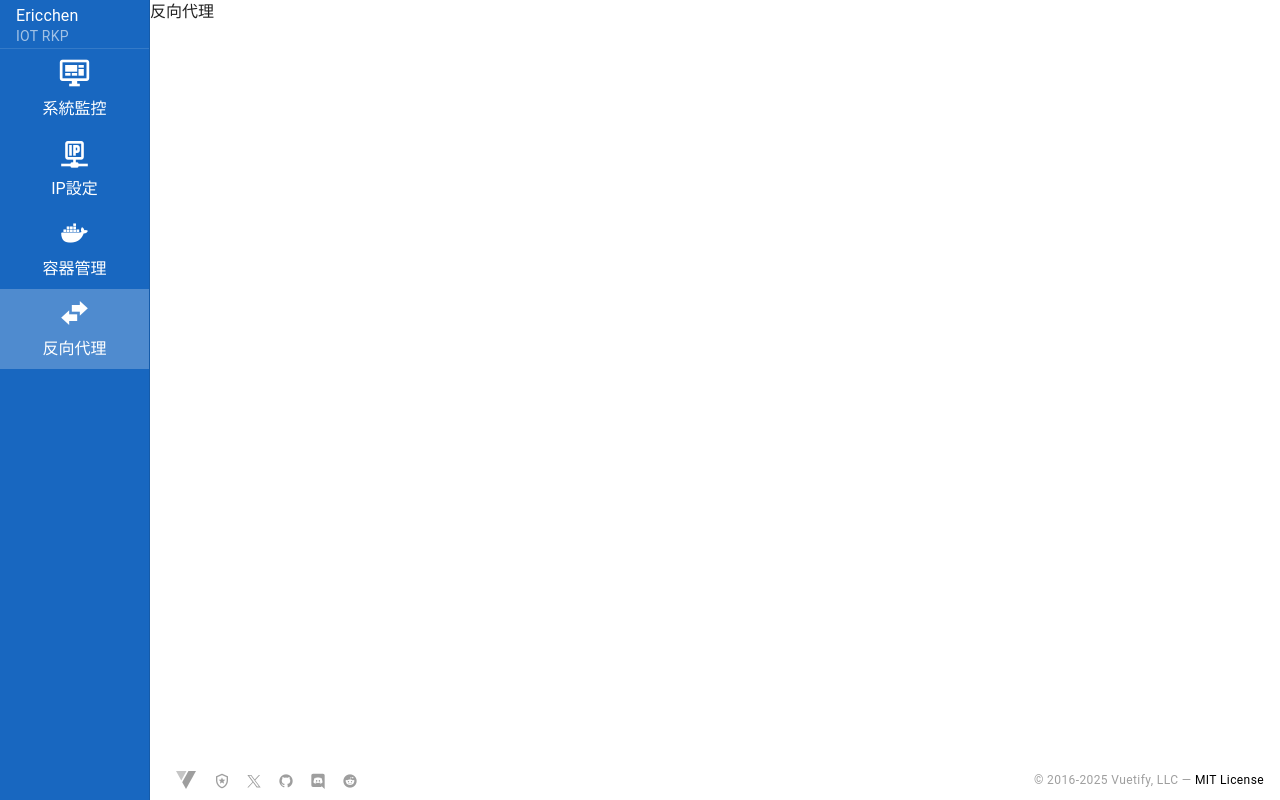
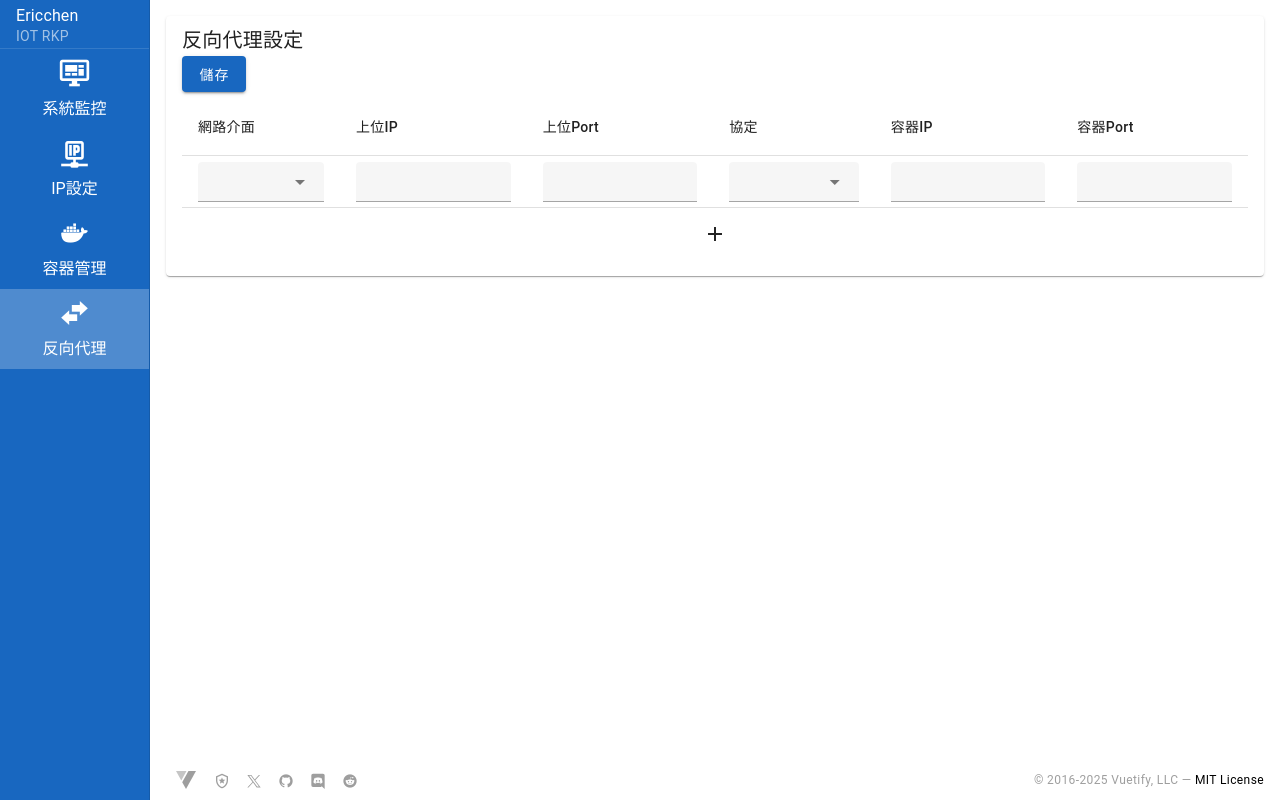
Before and after one commit to Jyunnn/iot_rkpweb, a Vue app: page /ReverseProxyConfiguration in a window 1280 px wide. Built offline with nearby package versions, Linux system fonts and the light colour scheme; no server answers; a small style sheet from the web is missing.

Commit message:
feat: add reverse proxy configuration page

```diff
--- a/src/pages/ReverseProxyConfiguration.vue
+++ b/src/pages/ReverseProxyConfiguration.vue
@@ -1,7 +1,185 @@
 <template>
-  <p>反向代理</p>
+  <v-container class="pa-4" fluid>
+    <v-card>
+      <v-card-title>
+        反向代理設定
+        <v-spacer />
+        <v-btn color="primary" @click="save">儲存</v-btn>
+      </v-card-title>
+      <v-card-text>
+        <v-table>
+          <thead>
+            <tr>
+              <th class="text-left">網路介面</th>
+              <th class="text-left">上位IP</th>
+              <th class="text-left">上位Port</th>
+              <th class="text-left">協定</th>
+              <th class="text-left">容器IP</th>
+              <th class="text-left">容器Port</th>
+            </tr>
+          </thead>
+          <tbody>
+            <tr v-for="(row, index) in rows" :key="index">
+              <td>
+                <v-select
+                  v-model="row.nic"
+                  density="compact"
+                  hide-details
+                  item-title="name"
+                  item-value="id"
+                  :items="networkInterfaces"
+                  return-object
+                />
+              </td>
+              <td>
+                <v-text-field
+                  v-model="row.upstreamIp"
+                  density="compact"
+                  hide-details
+                  :rules="[ipRule]"
+                  @input="row.upstreamIp = sanitizeIp(row.upstreamIp)"
+                />
+              </td>
+              <td>
+                <v-text-field
+                  v-model="row.upstreamPort"
+                  density="compact"
+                  hide-details
+                  :rules="[portRule]"
+                  @input="row.upstreamPort = sanitizePort(row.upstreamPort)"
+                />
+              </td>
+              <td>
+                <v-select
+                  v-model="row.protocol"
+                  density="compact"
+                  hide-details
+                  :items="protocols"
+                />
+              </td>
+              <td>
+                <v-text-field
+                  v-model="row.containerIp"
+                  density="compact"
+                  hide-details
+                  :rules="[ipRule]"
+                  @input="row.containerIp = sanitizeIp(row.containerIp)"
+                />
+              </td>
+              <td>
+                <v-text-field
+                  v-model="row.containerPort"
+                  density="compact"
+                  hide-details
+                  :rules="[portRule]"
+                  @input="row.containerPort = sanitizePort(row.containerPort)"
+                />
+              </td>
+            </tr>
+            <tr>
+              <td class="text-center" colspan="6">
+                <v-btn icon="mdi-plus" variant="text" @click="addRow" />
+              </td>
+            </tr>
+          </tbody>
+        </v-table>
+      </v-card-text>
+    </v-card>
+  </v-container>
 </template>
 
 <script setup>
-  //
+  import { onMounted, ref } from 'vue'
+
+  const networkInterfaces = ref([])
+  const protocols = ['HTTP', 'HTTPS']
+
+  const rows = ref([
+    {
+      nic: null,
+      upstreamIp: '',
+      upstreamPort: '',
+      protocol: '',
+      containerIp: '',
+      containerPort: '',
+    },
+  ])
+
+  const ipv4Regex = /^(25[0-5]|2[0-4]\d|1\d\d|[1-9]?\d)(\.(25[0-5]|2[0-4]\d|1\d\d|[1-9]?\d)){3}$/
+
+  const ipRule = v => !v || ipv4Regex.test(v) || '請輸入正確的IP格式'
+  const portRule = v => {
+    const n = Number(v)
+    return !v || (n >= 0 && n <= 65_535) || '請輸入正確的Port號'
+  }
+
+  function sanitizeIp (val) {
+    return val.replace(/[^\d.]/g, '')
+  }
+  function sanitizePort (val) {
+    return val.replace(/[^\d]/g, '')
+  }
+
+  function addRow () {
+    rows.value.push({
+      nic: null,
+      upstreamIp: '',
+      upstreamPort: '',
+      protocol: '',
+      containerIp: '',
+      containerPort: '',
+    })
+  }
+
+  async function save () {
+    for (const row of rows.value) {
+      if (
+        !ipv4Regex.test(row.upstreamIp)
+        || !ipv4Regex.test(row.containerIp)
+      ) {
+        alert('請輸入正確的IP格式')
+        return
+      }
+      const upPort = Number(row.upstreamPort)
+      const containerPort = Number(row.containerPort)
+      if (
+        Number.isNaN(upPort)
+        || Number.isNaN(containerPort)
+        || upPort < 0
+        || upPort > 65_535
+        || containerPort < 0
+        || containerPort > 65_535
+      ) {
+        alert('請輸入正確的Port號')
+        return
+      }
+    }
+    try {
+      await fetch('/api/reverse-proxy', {
+        method: 'POST',
+        headers: { 'Content-Type': 'application/json' },
+        body: JSON.stringify(rows.value),
+      })
+      alert('已儲存')
+    } catch {
+      alert('儲存失敗')
+    }
+  }
+
+  onMounted(async () => {
+    try {
+      const nicRes = await fetch('/api/network-interfaces')
+      networkInterfaces.value = nicRes.ok ? await nicRes.json() : []
+    } catch {
+      networkInterfaces.value = []
+    }
+
+    try {
+      const res = await fetch('/api/reverse-proxy')
+      const data = res.ok ? await res.json() : []
+      if (Array.isArray(data) && data.length > 0) rows.value = data
+    } catch {
+    /* ignore */
+    }
+  })
 </script>
```
